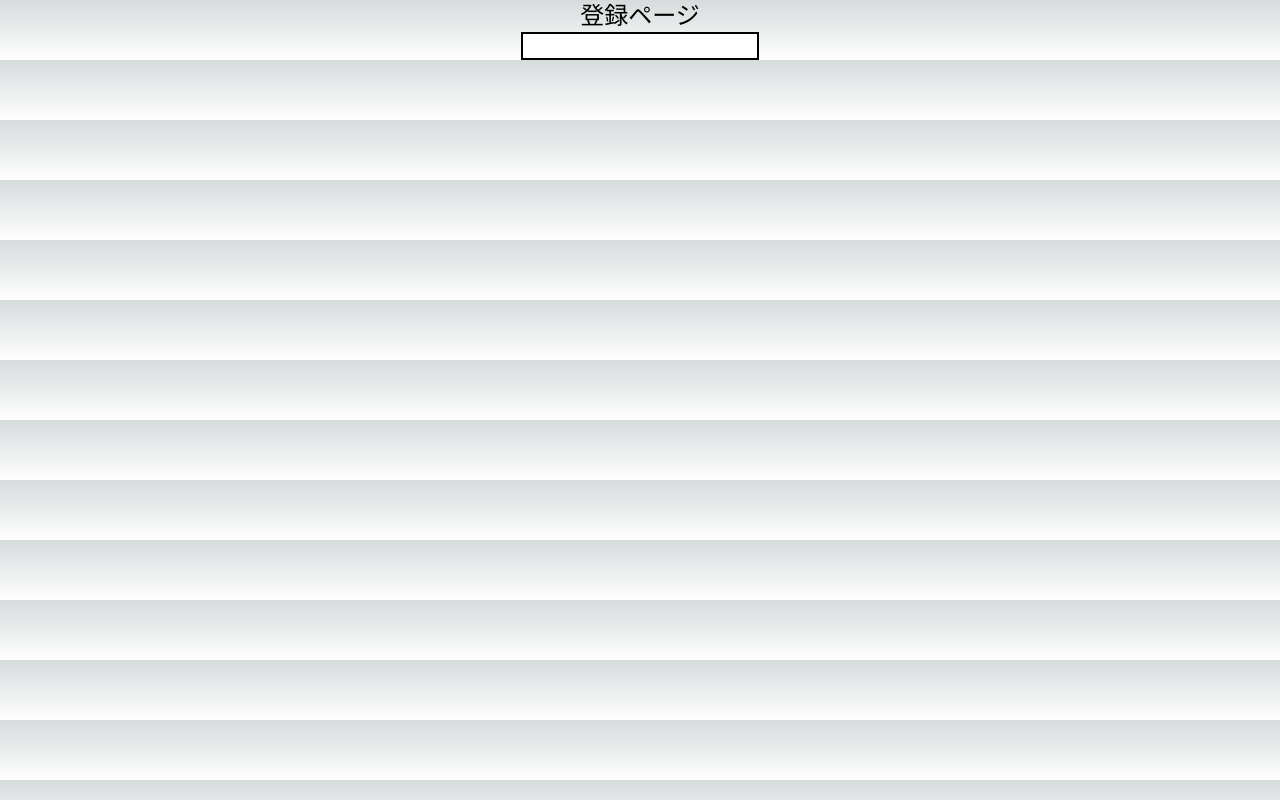
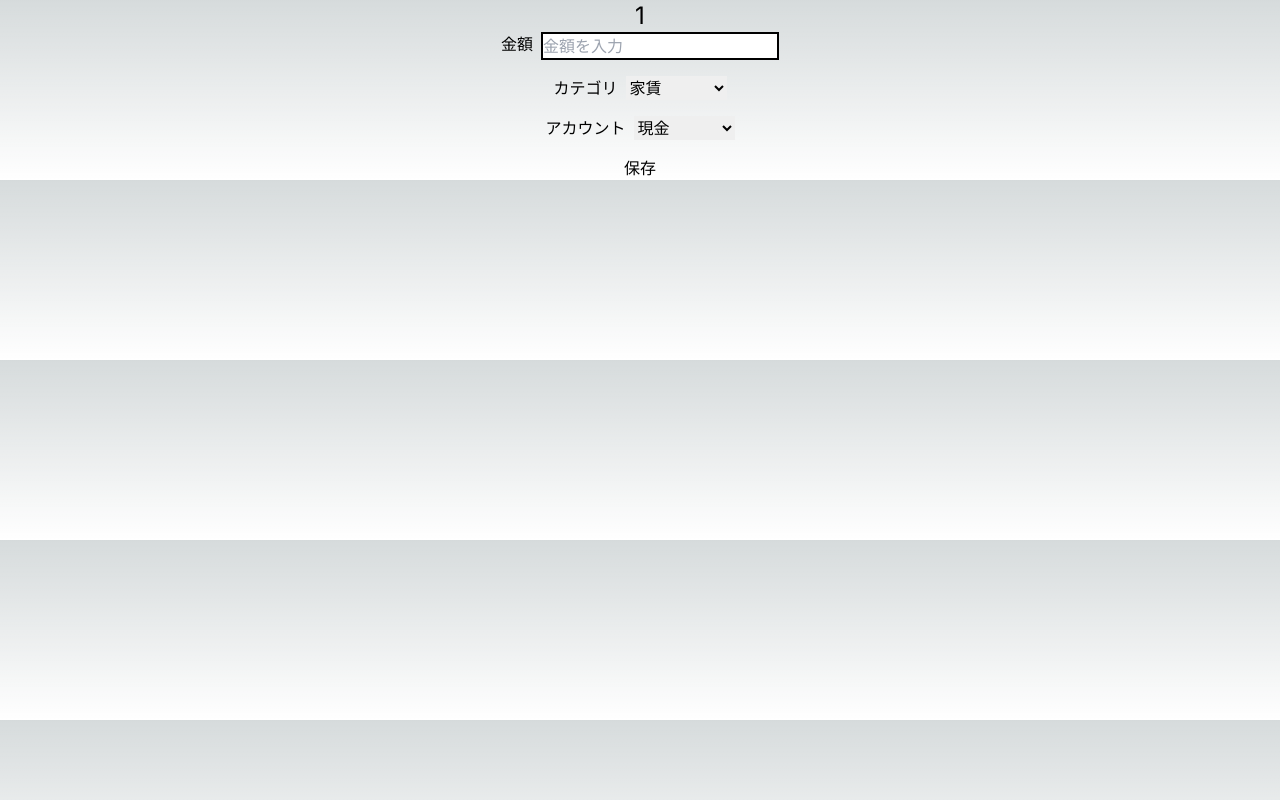
Before and after one commit to yutaka-osawa/my-expenses, a Next.js app in the folder my-expenses-frontend/: page /1 in a window 1280 px wide. Built offline with nearby package versions, Linux system fonts and the light colour scheme.

Commit message:
遷移先ページのプルダウンメニュー作成

```diff
--- a/my-expenses-frontend/src/app/[dateKey]/page.tsx
+++ b/my-expenses-frontend/src/app/[dateKey]/page.tsx
@@ -1,11 +1,49 @@
 const Page = ({ params: { dateKey } }: { params: { dateKey: string } }) => {
+  const categories = [
+    "家賃",
+    "水道代",
+    "電気代",
+    "ガス代",
+    "食費",
+    "外食費",
+    "日用品",
+    "ガソリン代",
+    "日用品",
+    "保健医療費",
+    "携帯代",
+  ];
+  const accounts = ["現金", "銀行", "電子マネー", "クレジット"];
   return (
     <div className={"Page"}>
       <div className={"flex justify-center"}>
-        <h1 className={"justify-center text-2xl"}>登録ページ</h1>
+        <h1 className={"justify-center text-2xl"}>{dateKey}</h1>
       </div>
       <div className={"flex justify-center"}>
-        <input className={"border-2 border-black"} type="text" />
+        <p className={"mr-2"}>金額</p>
+        <input
+          className={"border-2 border-black"}
+          type="text"
+          placeholder={"金額を入力"}
+        />
+      </div>
+      <div className={"flex justify-center m-4"}>
+        <p className={"mr-2"}>カテゴリ</p>
+        <select>
+          {categories.map((category) => {
+            return <option key={category}>{category}</option>;
+          })}
+        </select>
+      </div>
+      <div className={"flex justify-center m-4"}>
+        <p className={"mr-2"}>アカウント</p>
+        <select>
+          {accounts.map((account) => {
+            return <option key={account}>{account}</option>;
+          })}
+        </select>
+      </div>
+      <div className={"flex justify-center"}>
+        <button className={"border-rounded border-black"}>保存</button>
       </div>
     </div>
   );
```
